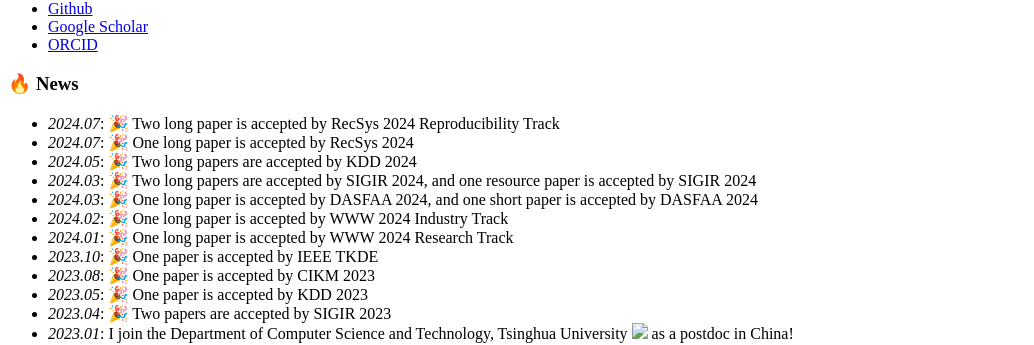
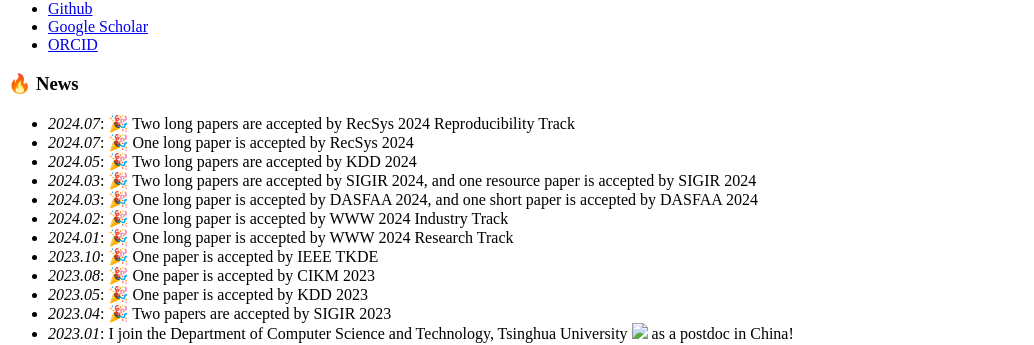
Before and after one commit to PeiJieSun/peijiesun.github.io, a Jekyll site: the page built from _pages/includes/news.md, in a window 1280 px wide. Shown: the part 430-775 px from the top of the page, without its empty margins (0-1034 px from the left). Built offline with Jekyll 4.4.1, drawn with Linux system fonts in a browser that asks for light colours; our own code applies the rules of GitHub Pages for plain Markdown files; comment, search, counter and statistics services are not loaded.

Commit message:
Update news.md

```diff
--- a/_pages/includes/news.md
+++ b/_pages/includes/news.md
@@ -1,5 +1,5 @@
 # 🔥 News
-- *2024.07*: 🎉 Two long paper is accepted by RecSys 2024 Reproducibility Track
+- *2024.07*: 🎉 Two long papers are accepted by RecSys 2024 Reproducibility Track
 - *2024.07*: 🎉 One long paper is accepted by RecSys 2024
 - *2024.05*: 🎉 Two long papers are accepted by KDD 2024
 - *2024.03*: 🎉 Two long papers are accepted by SIGIR 2024, and one resource paper is accepted by SIGIR 2024
```
